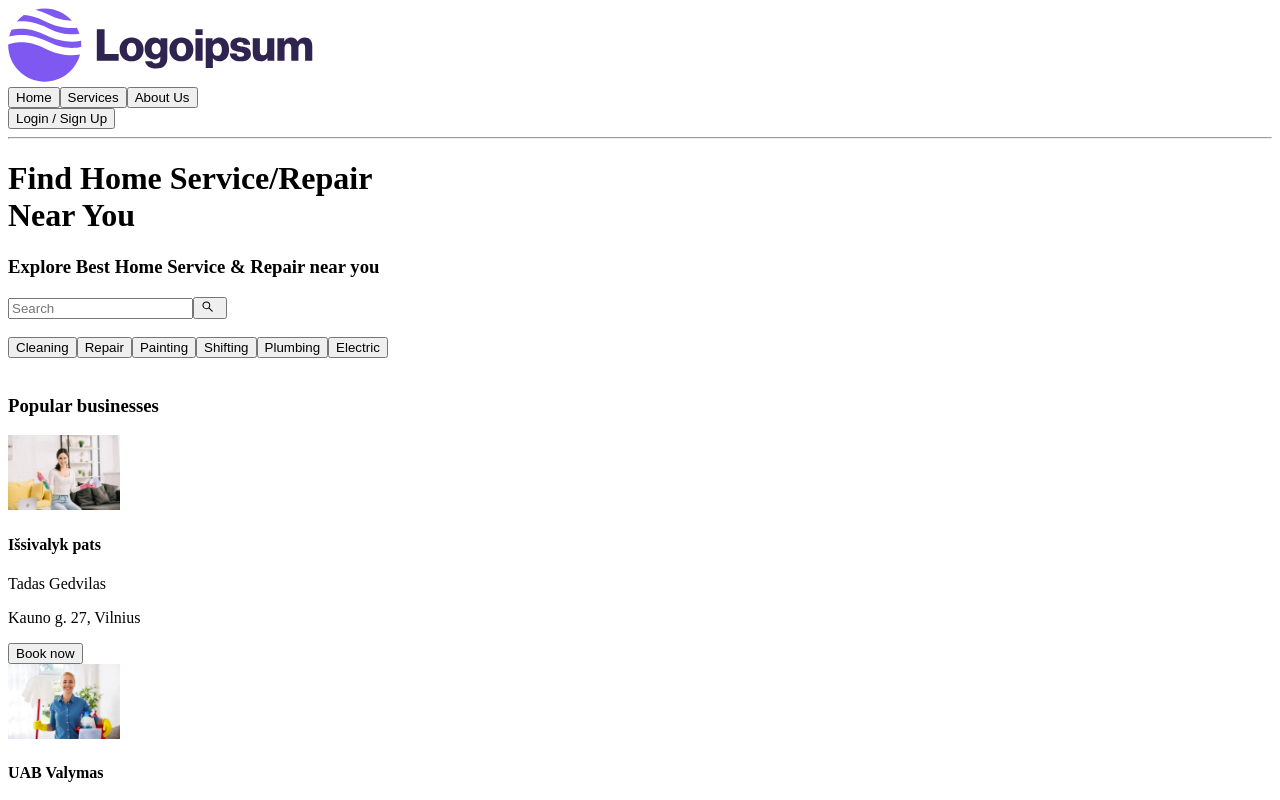
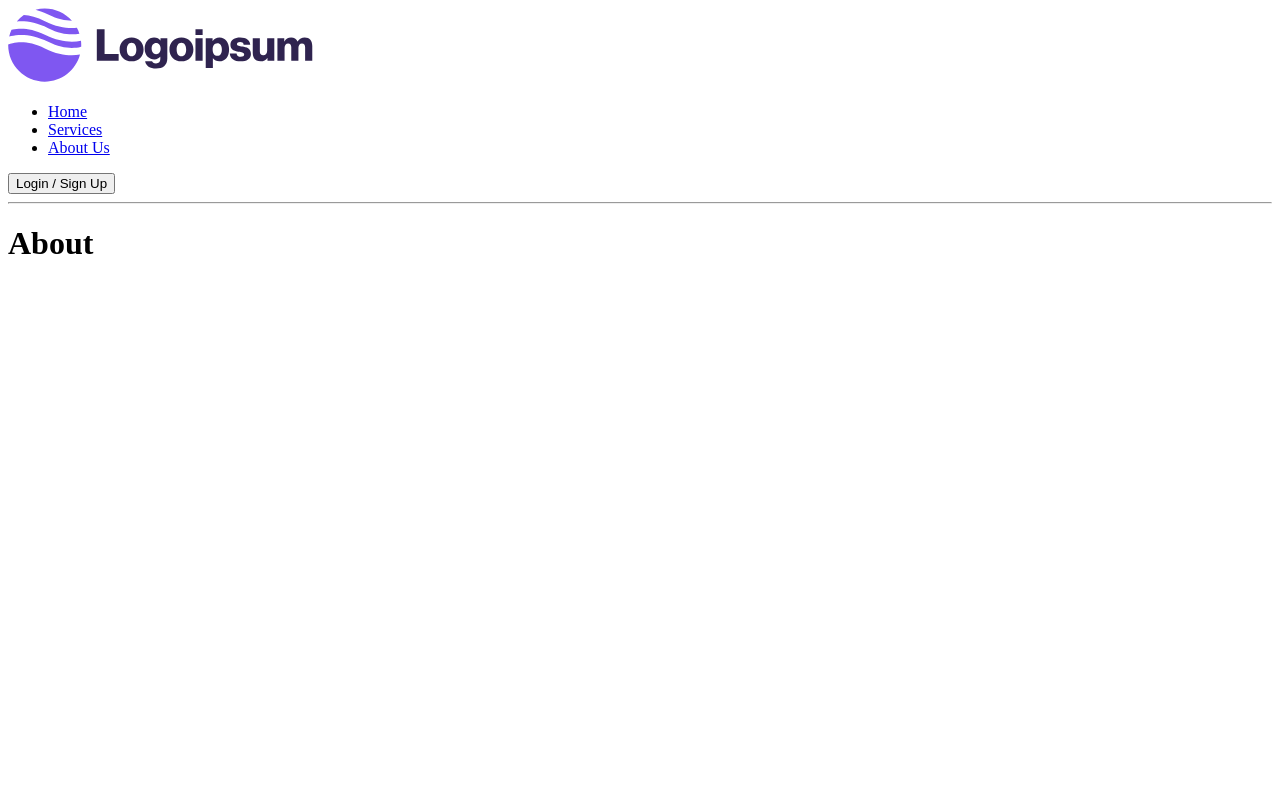
Before and after one commit to Scoutress/Frontend-karjeros-akceleratorius, a React (Vite) app in the folder HomeServiceApp/: page /about in a window 1280 px wide. Shown: the top 800 px of the page. Built offline with nearby package versions, Linux system fonts and the light colour scheme.

Commit message:
Created navigation functionality

```diff
--- a/HomeServiceApp/package.json
+++ b/HomeServiceApp/package.json
@@ -13,7 +13,8 @@
     "prop-types": "^15.8.1",
     "react": "^18.3.1",
     "react-dom": "^18.3.1",
-    "react-icons": "^5.2.1"
+    "react-icons": "^5.2.1",
+    "react-router-dom": "^6.24.0"
   },
   "devDependencies": {
     "@types/react": "^18.3.3",
--- a/HomeServiceApp/src/App.jsx
+++ b/HomeServiceApp/src/App.jsx
@@ -1,14 +1,46 @@
+import { RouterProvider, Outlet, createBrowserRouter } from "react-router-dom";
 import Header from "./components/Header";
-import Home from "./components/Home";
+import About from "./pages/About";
+import Services from "./pages/Services";
+import Home from "./pages/Home";
 
-function App() {
+const Root = () => {
   return (
-    <div>
+    <>
       <Header />
       <hr />
-      <Home />
-    </div>
+      <Outlet />
+    </>
   );
-}
+};
+
+const router = createBrowserRouter([
+  {
+    path: "/",
+    element: <Root />,
+    children: [
+      {
+        path: "",
+        element: <Home />,
+      },
+      {
+        path: "services",
+        element: <Services />,
+      },
+      {
+        path: "about",
+        element: <About />,
+      },
+      {
+        path: "*",
+        element: <Home />,
+      },
+    ],
+  },
+]);
+
+const App = () => {
+  return <RouterProvider router={router} />;
+};
 
 export default App;
--- a/HomeServiceApp/src/components/header.jsx
+++ b/HomeServiceApp/src/components/header.jsx
@@ -1,3 +1,5 @@
+import { Link } from "react-router-dom";
+
 const Header = () => {
   return (
     <header>
@@ -9,11 +11,19 @@ const Header = () => {
             style={{ height: "75px" }}
           />
         </div>
-        <div>
-          <button>Home</button>
-          <button>Services</button>
-          <button>About Us</button>
-        </div>
+        <nav>
+          <ul>
+            <li>
+              <Link to="/">Home</Link>
+            </li>
+            <li>
+              <Link to="/services">Services</Link>
+            </li>
+            <li>
+              <Link to="/about">About Us</Link>
+            </li>
+          </ul>
+        </nav>
       </div>
       <div>
         <button>Login / Sign Up</button>
--- /dev/null
+++ b/HomeServiceApp/src/navigation/routes.jsx
@@ -0,0 +1,5 @@
+export const routes = {
+  homePage: "/",
+  servicesPage: "/services",
+  aboutPage: "/about",
+};
--- /dev/null
+++ b/HomeServiceApp/src/pages/About.jsx
@@ -0,0 +1,9 @@
+const About = () => {
+  return (
+    <div>
+      <h1>About</h1>
+    </div>
+  );
+};
+
+export default About;
--- /dev/null
+++ b/HomeServiceApp/src/pages/Services.jsx
@@ -0,0 +1,9 @@
+const Services = () => {
+  return (
+    <div>
+      <h1>Services</h1>
+    </div>
+  );
+};
+
+export default Services;
```
Also changed, not shown: HomeServiceApp/src/navigation/router.jsx (added, +24 -0 lines), HomeServiceApp/src/pages/Home.jsx (renamed from HomeServiceApp/src/components/home.jsx), 1 other file (tests, documents, lock files or other folders).
